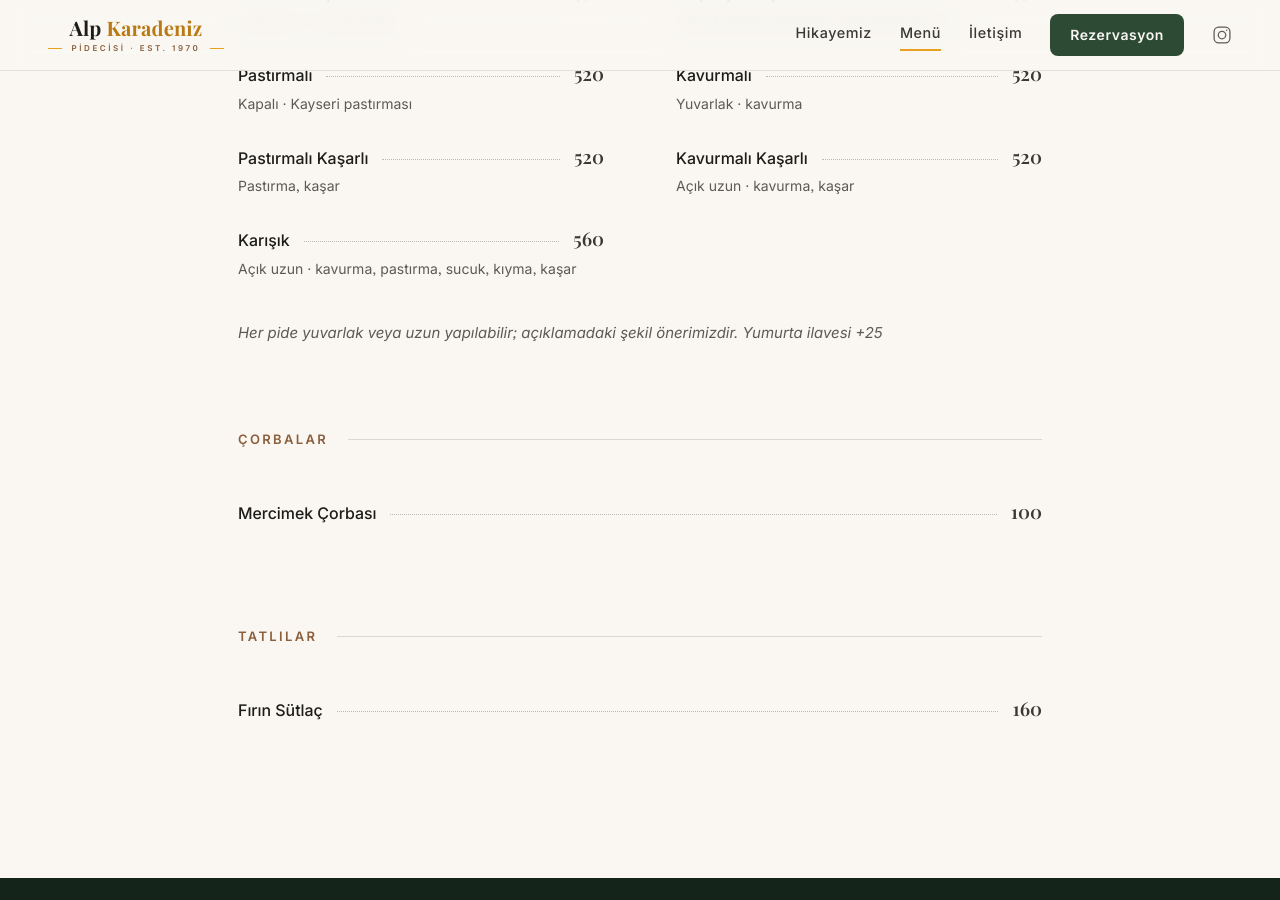
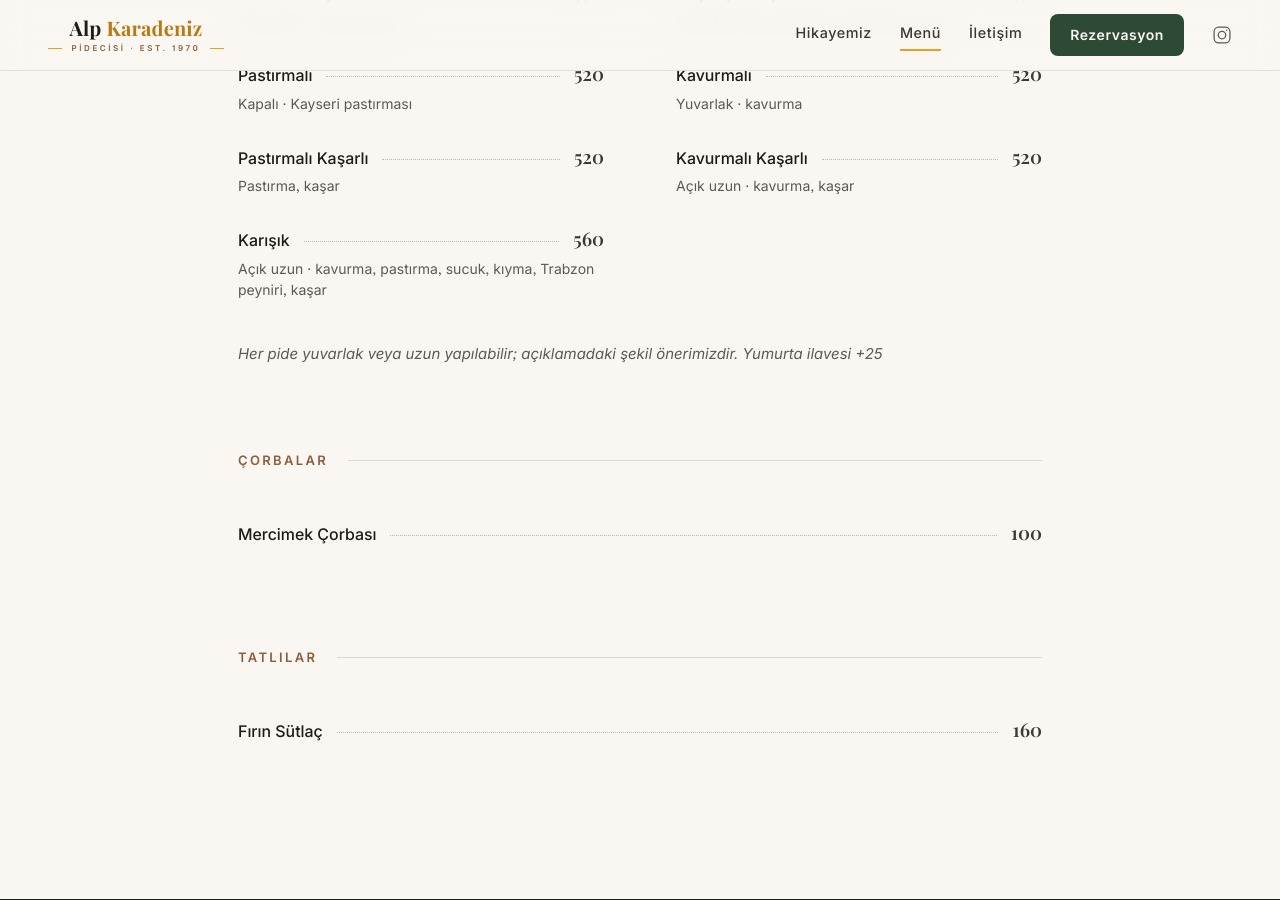
Before and after one commit to czagnos/alpkardeniz-website, a Jekyll site: the page menu.html, which Jekyll copies as it is, in a window 1280 px wide and 900 px high, scrolled down 940 px. Built offline with Jekyll 4.4.1, drawn with Linux system fonts in a browser that asks for light colours.

Commit message:
Menü: Karışık pideye Trabzon peyniri eklendi
Can'ın bilgisiyle Karışık açıklamasına Trabzon peyniri eklendi.

Co-Authored-By: Claude Opus 5.5 <noreply@anthropic.com>
Claude-Session: https://claude.ai/code/session_012SBAFvuGk65aZ6M1GW2Req

```diff
--- a/menu.html
+++ b/menu.html
@@ -278,7 +278,7 @@
             {
               "@type": "MenuItem",
               "name": "Karışık",
-              "description": "Açık uzun · kavurma, pastırma, sucuk, kıyma, kaşar",
+              "description": "Açık uzun · kavurma, pastırma, sucuk, kıyma, Trabzon peyniri, kaşar",
               "offers": {
                 "@type": "Offer",
                 "price": "560",
@@ -469,7 +469,7 @@
         <span class="menu-item__name">Karışık</span>
         <span class="menu-item__dots" aria-hidden="true"></span>
         <span class="menu-item__price">560<span class="visually-hidden"> TL</span></span>
-        <span class="menu-item__desc">Açık uzun · kavurma, pastırma, sucuk, kıyma, kaşar</span>
+        <span class="menu-item__desc">Açık uzun · kavurma, pastırma, sucuk, kıyma, Trabzon peyniri, kaşar</span>
       </li>
     </ul>
     <p class="menu-section__note">Her pide yuvarlak veya uzun yapılabilir; açıklamadaki şekil önerimizdir. Yumurta ilavesi +25</p>
--- a/src/data/menu.json
+++ b/src/data/menu.json
@@ -42,7 +42,7 @@
         { "name": "Kavurmalı Kaşarlı", "price": 520,
           "description": "Açık uzun · kavurma, kaşar" },
         { "name": "Karışık", "price": 560,
-          "description": "Açık uzun · kavurma, pastırma, sucuk, kıyma, kaşar" }
+          "description": "Açık uzun · kavurma, pastırma, sucuk, kıyma, Trabzon peyniri, kaşar" }
       ]
     },
     {
```
Also changed, not shown: docs/duzeltmeler/menu-aciklama-1280.jpg, docs/duzeltmeler/menu-aciklama-390.jpg.
